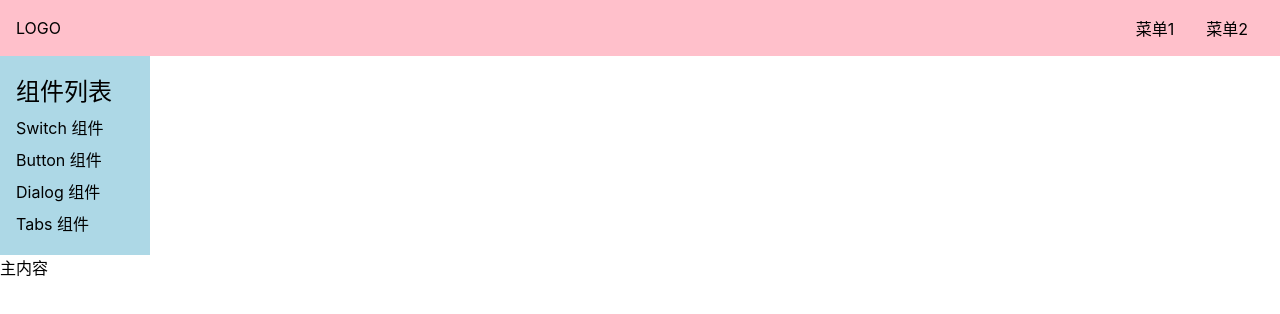
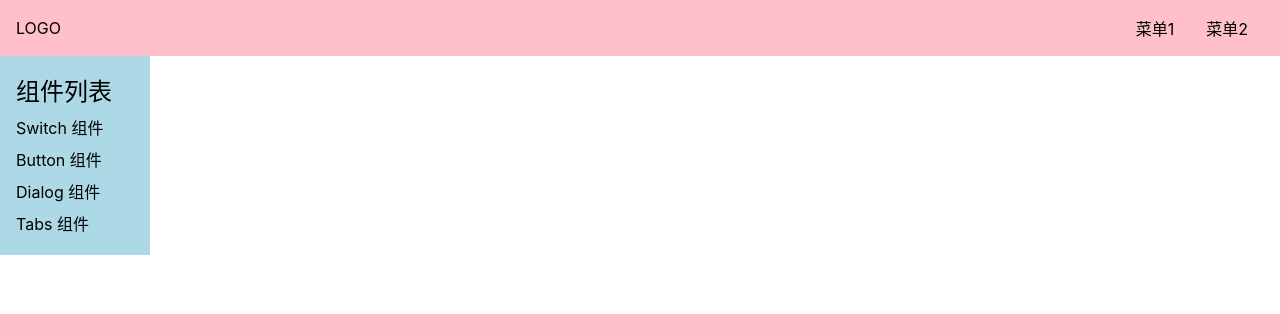
Before and after one commit to Wang-zhetao/CheeseUI, a Vue app: page /#/doc in a window 1280 px wide. Shown: the top 314 px of the page. Built offline with nearby package versions, Linux system fonts and the light colour scheme.

Commit message:
路由切换之后关闭 aside

```diff
--- a/src/App.vue
+++ b/src/App.vue
@@ -4,12 +4,18 @@
 
 <script lang="ts">
 import { provide, ref } from "vue";
+import { router } from "./router";
 export default {
   name: "App",
   setup() {
     const width = document.documentElement.clientWidth;
     const menuVisible = ref(width <= 500 ? false : true);
     provide("menuVisible", menuVisible);
+    router.afterEach(() => {
+      if (width <= 500) {
+        menuVisible.value = false;
+      }
+    });
   },
 };
 </script>
--- /dev/null
+++ b/src/components/SwitchDemo.vue
@@ -0,0 +1,10 @@
+<template>
+  <div>Switch 的文档</div>
+</template>
+
+<script>
+export default {};
+</script>
+
+<style lang="scss" scoped>
+</style>
--- a/src/main.ts
+++ b/src/main.ts
@@ -1,19 +1,7 @@
 import { createApp } from 'vue'
 import App from './App.vue'
 import './index.scss'
-import { createRouter, createWebHashHistory } from 'vue-router'
-import Home from './views/Home.vue'
-import Doc from './views/Doc.vue'
-
-
-const history = createWebHashHistory()
-const router = createRouter({
-    history: history,
-    routes: [
-        { path: '/', component: Home },
-        { path: '/doc', component: Doc }
-    ]
-})
+import { router } from './router'
 
 const app = createApp(App)
 app.use(router)
--- /dev/null
+++ b/src/router.ts
@@ -0,0 +1,20 @@
+import { createWebHashHistory, createRouter } from "vue-router";
+import Home from "./views/Home.vue";
+import Doc from "./views/Doc.vue";
+import SwitchDemo from "./components/SwitchDemo.vue";
+
+const history = createWebHashHistory();
+export const router = createRouter({
+    history: history,
+    routes: [
+        { path: "/", component: Home },
+        {
+            path: "/doc",
+            component: Doc,
+            children: [{ path: "switch", component: SwitchDemo }],
+        },
+    ],
+});
+router.afterEach(() => {
+    console.log("路由切换了");
+});
--- a/src/views/Doc.vue
+++ b/src/views/Doc.vue
@@ -19,7 +19,9 @@
           </li>
         </ol>
       </aside>
-      <main>主内容</main>
+      <main>
+        <router-view />
+      </main>
     </div>
   </div>
 </template>
```
